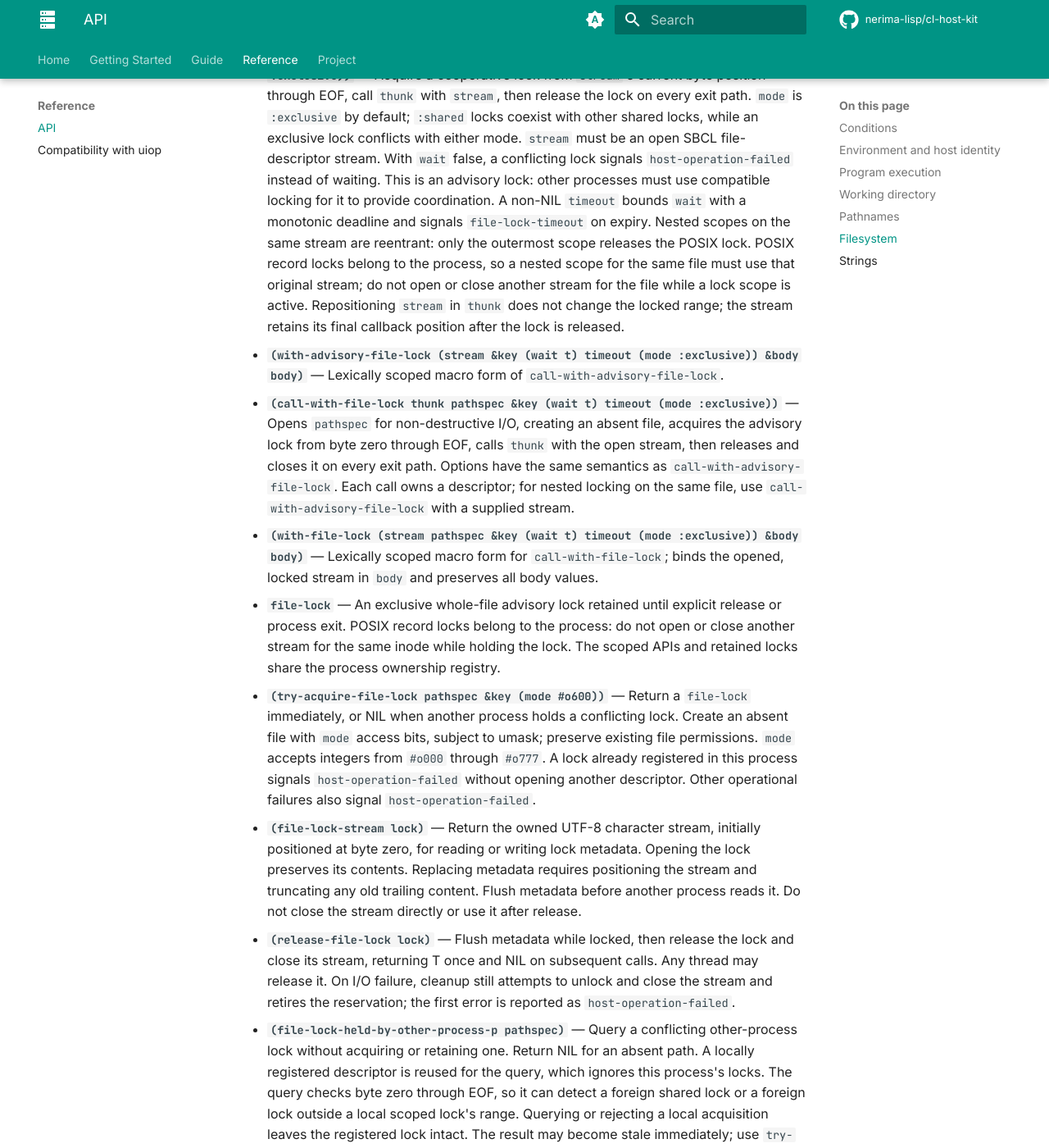
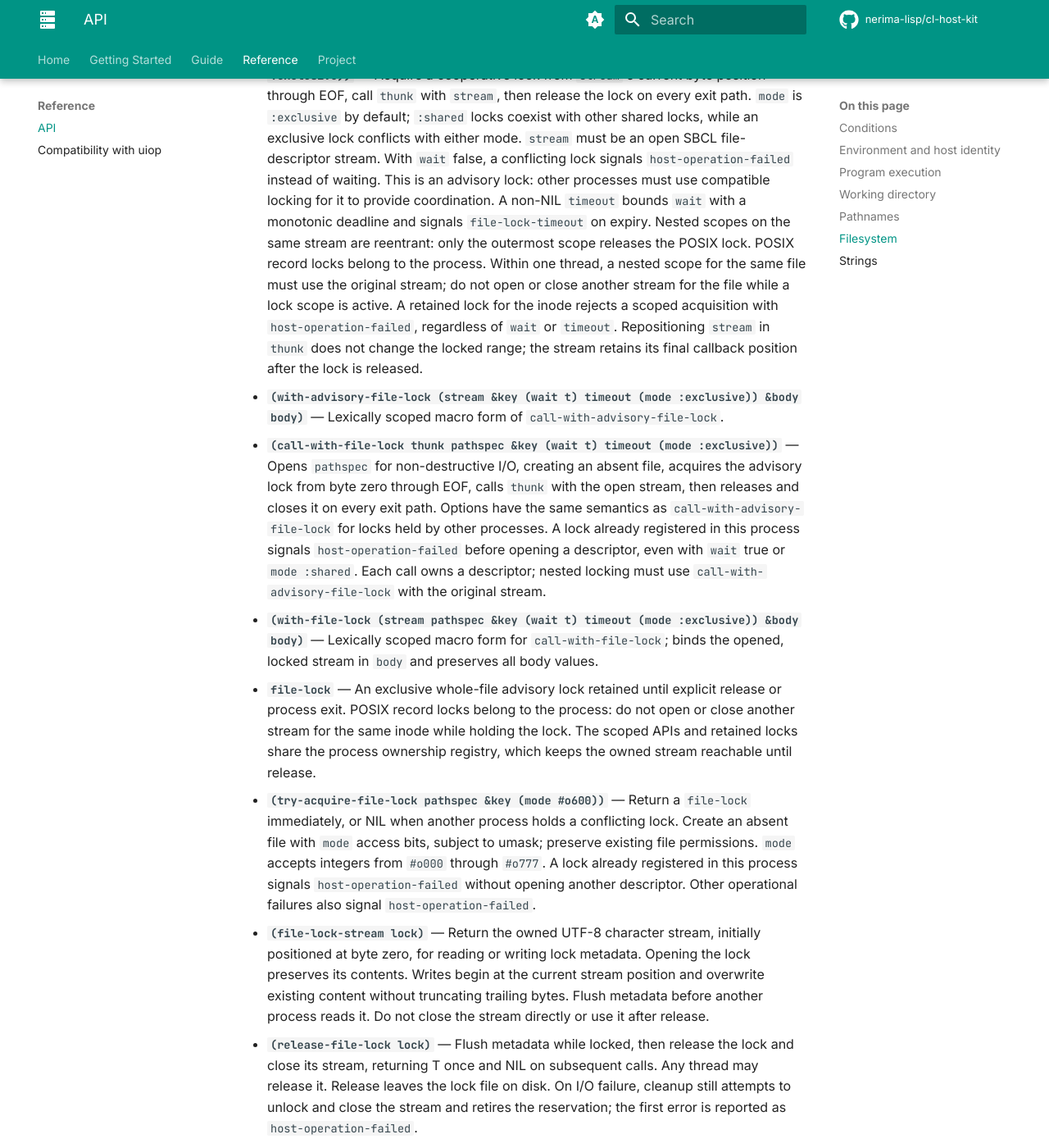
Before and after one commit to nerima-lisp/cl-host-kit, an MkDocs documentation site: the page built from docs/src/reference/api.md, in a window 1280 px wide and 1400 px high, scrolled down 12812 px. Shown: the whole window at 82% size. Built offline with MkDocs 1.6.1 and Material for MkDocs 9.7.7, drawn with Linux system fonts in a browser that asks for light colours; comment, search, counter and statistics services are not loaded.

Commit message:
docs(locking): clarify mixed acquisition and metadata lifetime (K4)

```diff
--- a/docs/src/reference/api.md
+++ b/docs/src/reference/api.md
@@ -518,9 +518,11 @@ locks.
   provide coordination. A non-NIL `timeout` bounds `wait` with a monotonic
   deadline and signals `file-lock-timeout` on expiry. Nested scopes on the same
   stream are reentrant: only the outermost scope releases the POSIX lock.
-  POSIX record locks belong to the process, so a nested scope for the same file
-  must use that original stream; do not open or close another stream for the
-  file while a lock scope is active.
+  POSIX record locks belong to the process. Within one thread, a nested scope
+  for the same file must use the original stream; do not open or close another
+  stream for the file while a lock scope is active. A retained lock for the inode rejects a
+  scoped acquisition with `host-operation-failed`, regardless of `wait` or
+  `timeout`.
   Repositioning `stream`
   in `thunk` does not change the locked range; the stream retains its final
   callback position after the lock is released.
@@ -529,15 +531,19 @@ locks.
 - **`(call-with-file-lock thunk pathspec &key (wait t) timeout (mode :exclusive))`** — Opens `pathspec`
   for non-destructive I/O, creating an absent file, acquires the advisory lock from byte zero through EOF,
   calls `thunk` with the open stream, then releases and closes it on every exit path. Options have the same
-  semantics as `call-with-advisory-file-lock`. Each call owns a descriptor; for nested locking on the same
-  file, use `call-with-advisory-file-lock` with a supplied stream.
+  semantics as `call-with-advisory-file-lock` for locks held by other processes.
+  A lock already registered in this process signals `host-operation-failed`
+  before opening a descriptor, even with `wait` true or `mode :shared`. Each
+  call owns a descriptor; nested locking must use `call-with-advisory-file-lock`
+  with the original stream.
 - **`(with-file-lock (stream pathspec &key (wait t) timeout (mode :exclusive)) &body body)`** — Lexically
   scoped macro form for `call-with-file-lock`; binds the opened, locked stream in `body` and preserves all
   body values.
 - **`file-lock`** — An exclusive whole-file advisory lock retained until explicit
   release or process exit. POSIX record locks belong to the process: do not open
   or close another stream for the same inode while holding the lock. The scoped
-  APIs and retained locks share the process ownership registry.
+  APIs and retained locks share the process ownership registry, which keeps the
+  owned stream reachable until release.
 - **`(try-acquire-file-lock pathspec &key (mode #o600))`** — Return a `file-lock`
   immediately, or NIL when another process holds a conflicting lock. Create an
   absent file with `mode` access bits, subject to umask; preserve existing file
@@ -547,13 +553,14 @@ locks.
   failures also signal `host-operation-failed`.
 - **`(file-lock-stream lock)`** — Return the owned UTF-8 character stream,
   initially positioned at byte zero, for reading or writing lock metadata.
-  Opening the lock preserves its contents. Replacing metadata requires
-  positioning the stream and truncating any old trailing content. Flush metadata
-  before another process reads it. Do not close the stream directly or use it
-  after release.
+  Opening the lock preserves its contents. Writes begin at the current stream
+  position and overwrite existing content without truncating trailing bytes.
+  Flush metadata before another process reads it. Do not close the stream
+  directly or use it after release.
 - **`(release-file-lock lock)`** — Flush metadata while locked, then release the
   lock and close its stream, returning T once and NIL on subsequent calls. Any
-  thread may release it. On I/O failure, cleanup still attempts to unlock and
+  thread may release it. Release leaves the lock file on disk. On I/O failure,
+  cleanup still attempts to unlock and
   close the stream and retires the reservation; the first error is reported as
   `host-operation-failed`.
 - **`(file-lock-held-by-other-process-p pathspec)`** — Query a conflicting
```
Also changed, not shown: docs/src/notes/release-v0.4.0.md (+5 -2 lines).
